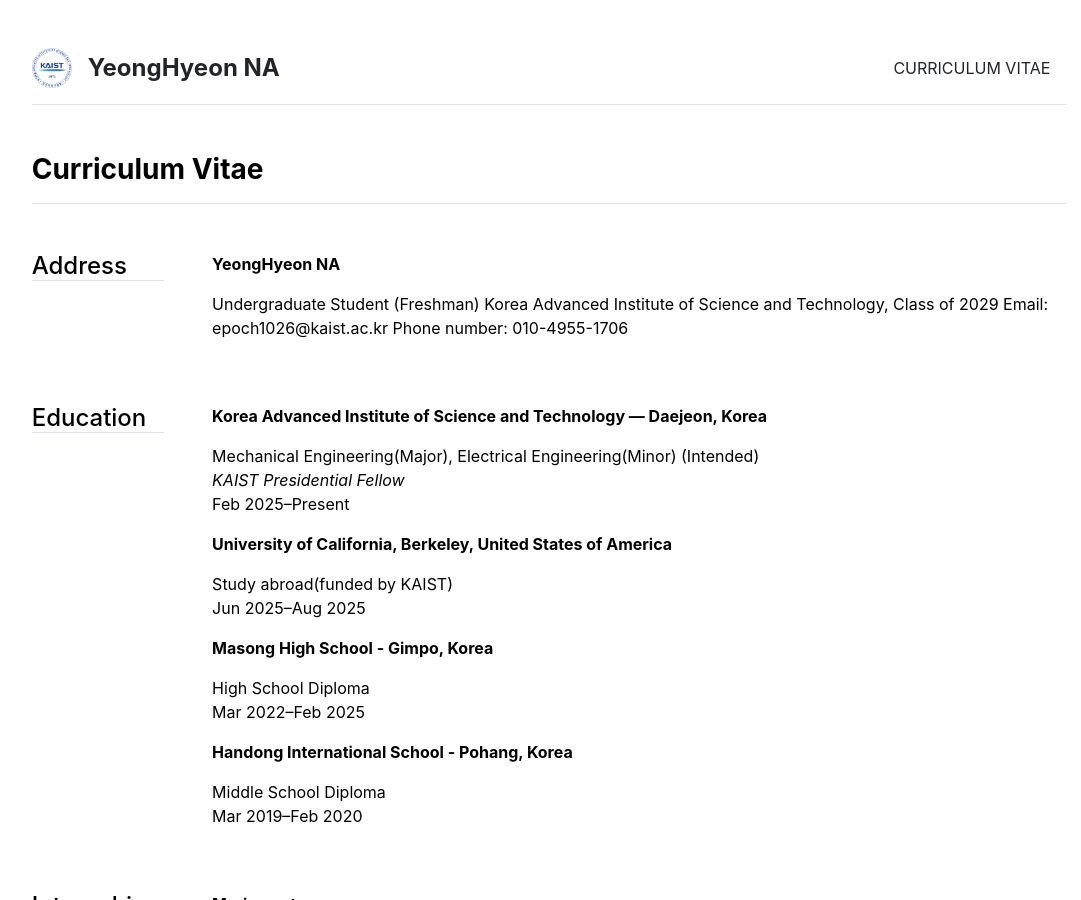
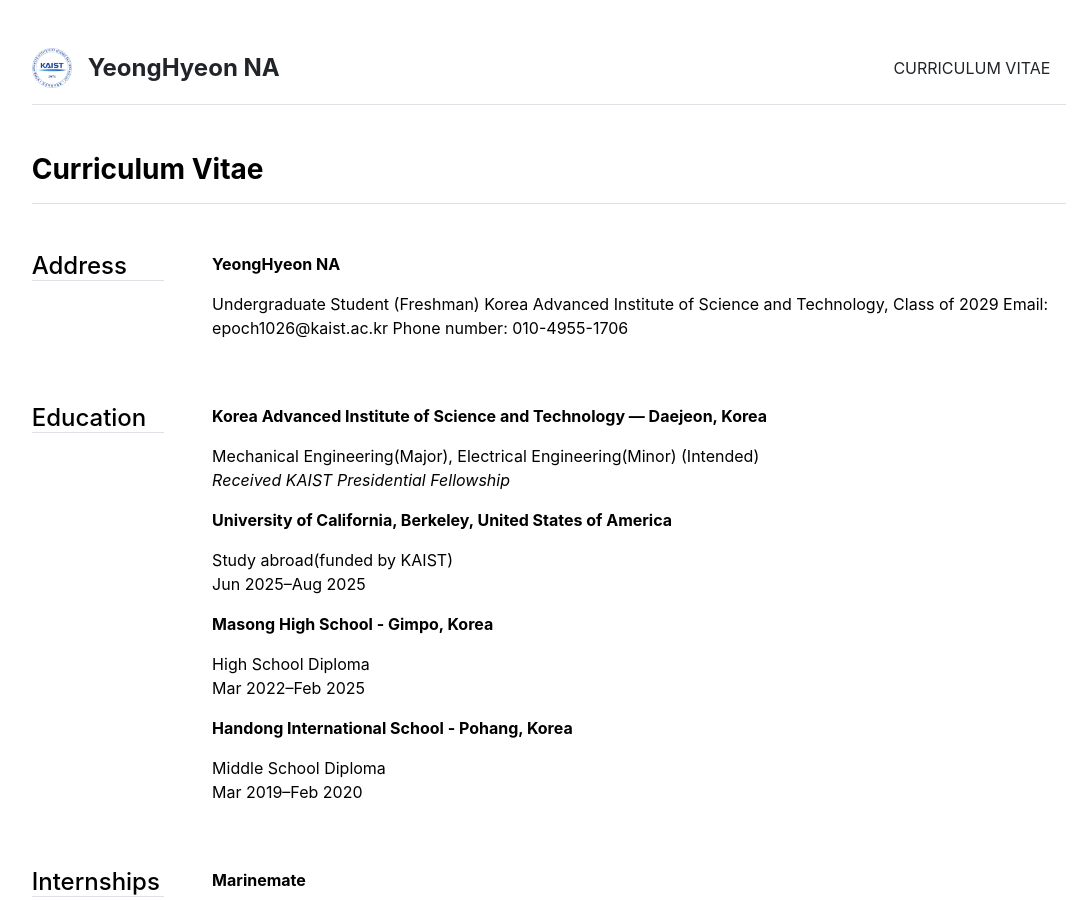
Before and after one commit to ynghyn-na/ynghyn-na.github.io, a Jekyll site: the page built from cv.md, in a window 1280 px wide and 900 px high. Shown: the whole window, without its empty margins (91-1172 px from the left). Built offline with Jekyll 4.4.1, drawn with Linux system fonts in a browser that asks for light colours.

Commit message:
Update education.yml

```diff
--- a/_data/cv/education.yml
+++ b/_data/cv/education.yml
@@ -1,7 +1,7 @@
 - title: 'Korea Advanced Institute of Science and Technology — Daejeon, Korea'
   description: 'Mechanical Engineering(Major), Electrical Engineering(Minor) (Intended)<br>
-  <i>KAIST Presidential Fellow</i><br>
-  Feb 2025–Present'
+  <i>Received KAIST Presidential Fellowship</i><br>'
+  duration: 'Feb 2025–Present'
 
 - title: 'University of California, Berkeley, United States of America'
   description: 'Study abroad(funded by KAIST)<br>
```
